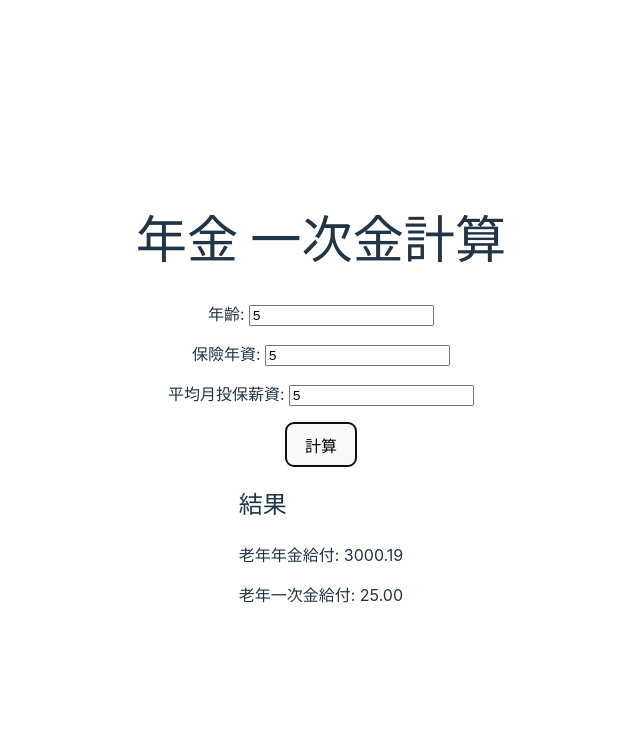
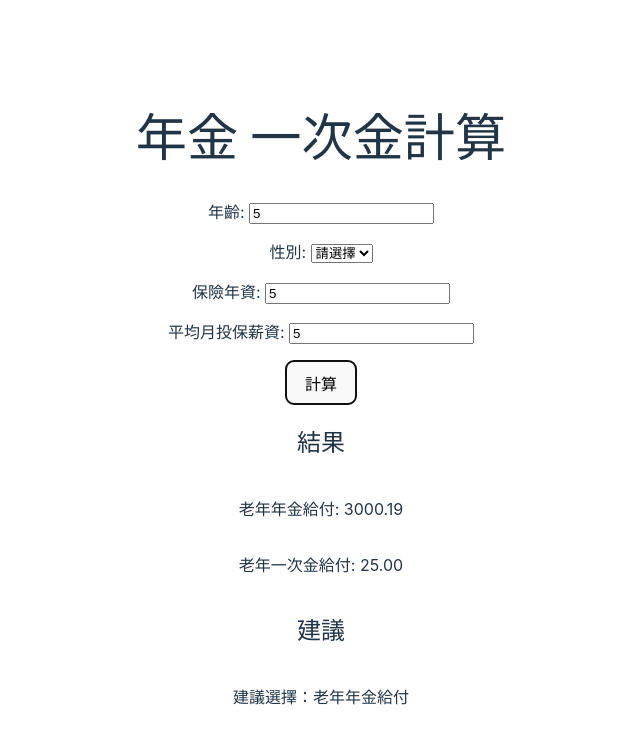
Before and after one commit to JustinLien0805/pension-plan, a React (Vite) app: page / in a window 1280 px wide. Both pictures are taken after typing "5", "5", "5" into the empty fields and a click on the button "計算". Shown: the top 744 px of the page, without its empty margins (319-959 px from the left). Built offline with nearby package versions, Linux system fonts and the light colour scheme.

Commit message:
加入餘命計算

```diff
--- a/src/App.css
+++ b/src/App.css
@@ -14,3 +14,10 @@ form {
   align-items: center;
   gap: 1em;
 }
+
+.result {
+  display: flex;
+  flex-direction: column;
+  justify-content: center;
+  align-items: center;
+}
--- a/src/App.jsx
+++ b/src/App.jsx
@@ -2,6 +2,7 @@ import React, { useState } from "react";
 import "./App.css";
 const App = () => {
   const [age, setAge] = useState("");
+  const [gender, setGender] = useState("");
   const [insuranceYears, setInsuranceYears] = useState("");
   const [averageMonthlyWage, setAverageMonthlyWage] = useState("");
   const [results, setResults] = useState({});
@@ -22,13 +23,17 @@ const App = () => {
       pension2 *= 1 + 0.04 * Math.min(ageDiff, 5);
     }
 
-    // if (age >= 60 && insuranceYears > 15) {
-    //   pension2 = averageMonthlyWage * (15 * 1 + (insuranceYears - 15) * 2);
-    // }
+    const expectedDeathAge = gender === "male" ? 78 : 85;
+    const remainingYears = expectedDeathAge - age;
+    const totalPension1 = remainingYears * pension1;
+
+    const recommendation =
+      totalPension1 > pension2 ? "老年年金給付" : "老年一次金給付";
 
     setResults({
       pension1,
       pension2,
+      recommendation,
     });
   };
 
@@ -43,6 +48,14 @@ const App = () => {
             value={age}
             onChange={(e) => setAge(e.target.value)}
           />
+        </div>
+        <div>
+          <label>性別: </label>
+          <select value={gender} onChange={(e) => setGender(e.target.value)}>
+            <option value="">請選擇</option>
+            <option value="male">男性</option>
+            <option value="female">女性</option>
+          </select>
         </div>
         <div>
           <label>保險年資: </label>
@@ -63,10 +76,12 @@ const App = () => {
         <button type="submit">計算</button>
       </form>
       {results.pension1 && (
-        <div>
+        <div className="result">
           <h2>結果</h2>
           <p>老年年金給付: {results.pension1.toFixed(2)}</p>
           <p>老年一次金給付: {results.pension2.toFixed(2)}</p>
+          <h2>建議</h2>
+          <p>建議選擇：{results.recommendation}</p>
         </div>
       )}
     </div>
```
